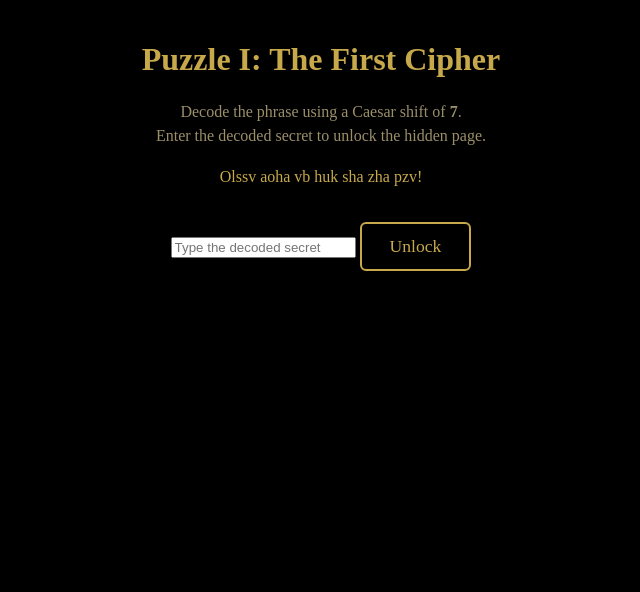
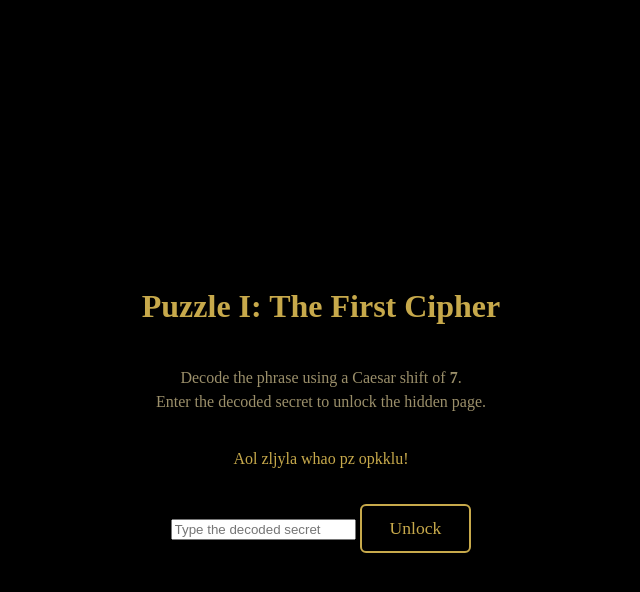
Before and after one commit to luciancusumano05-cmd/The-Infamous, a plain HTML site: page puzzle1.html in a window 1280 px wide. Shown: the whole page, without its empty margins (319-959 px from the left). Drawn offline with Linux system fonts and the light colour scheme.

Commit message:
Update puzzle1.html

```diff
--- a/puzzle1.html
+++ b/puzzle1.html
@@ -7,7 +7,7 @@
   <link rel="stylesheet" href="style.css" />
 </head>
 <body>
-  <div class="container">
+  <div class="container lore-container">
     <h1>Puzzle I: The First Cipher</h1>
     <p class="lore-text">
       Decode the phrase using a Caesar shift of <strong>7</strong>.<br>
@@ -15,7 +15,8 @@
     </p>
 
     <div class="puzzle-box">
-      <p class="cipher">Olssv aoha vb huk sha zha pzv!</p>
+      <!-- Proper cipher -->
+      <p class="cipher">Aol zljyla whao pz opkklu!</p>
       <input id="answer" type="text" placeholder="Type the decoded secret" />
       <button id="check">Unlock</button>
       <p id="status" class="lore-text"></p>
@@ -45,8 +46,7 @@
 
     if (cipherEl) {
       const cipherText = cipherEl.innerText.trim();
-      // decode with shift -7 => +19
-      const decoded = caesarShift(cipherText, 19);
+      const decoded = caesarShift(cipherText, 19); // +19 = -7 shift
 
       checkBtn.addEventListener('click', () => {
         const attempt = answerInput.value.trim();
```
